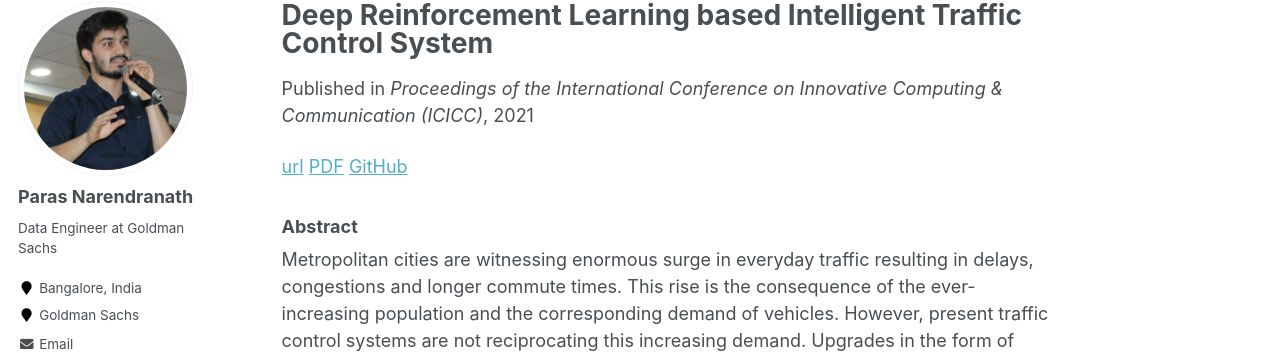
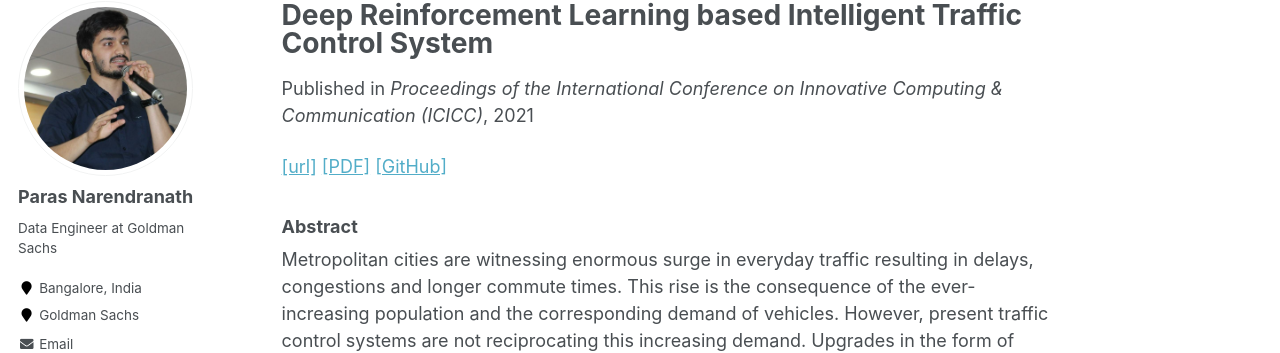
Before and after one commit to parasnaren/github-io-page, a Jekyll site: the page built from _publications/traffic.md, in a window 1280 px wide and 1210 px high. Shown: the part 117-470 px from the top of the window. Built offline with Jekyll 4.4.1, drawn with Linux system fonts in a browser that asks for light colours; some web fonts are replaced.

Commit message:
adhoc changes

```diff
--- a/_publications/traffic.md
+++ b/_publications/traffic.md
@@ -8,7 +8,7 @@ venue: 'Proceedings of the International Conference on Innovative Computing & Co
 paperurl: 'https://papers.ssrn.com/sol3/papers.cfm?abstract_id=3834969'
 ---
 
-[url](https://papers.ssrn.com/sol3/papers.cfm?abstract_id=3834969) [PDF](https://papers.ssrn.com/sol3/Delivery.cfm/SSRN_ID3834969_code3635775.pdf?abstractid=3834969&mirid=1) [GitHub](https://github.com/parasnaren/AI-Traffic-Light-Control)
+[[url]](https://papers.ssrn.com/sol3/papers.cfm?abstract_id=3834969) [[PDF]](https://papers.ssrn.com/sol3/Delivery.cfm/SSRN_ID3834969_code3635775.pdf?abstractid=3834969&mirid=1) [[GitHub]](https://github.com/parasnaren/AI-Traffic-Light-Control)
 
 ### Abstract
 
```
